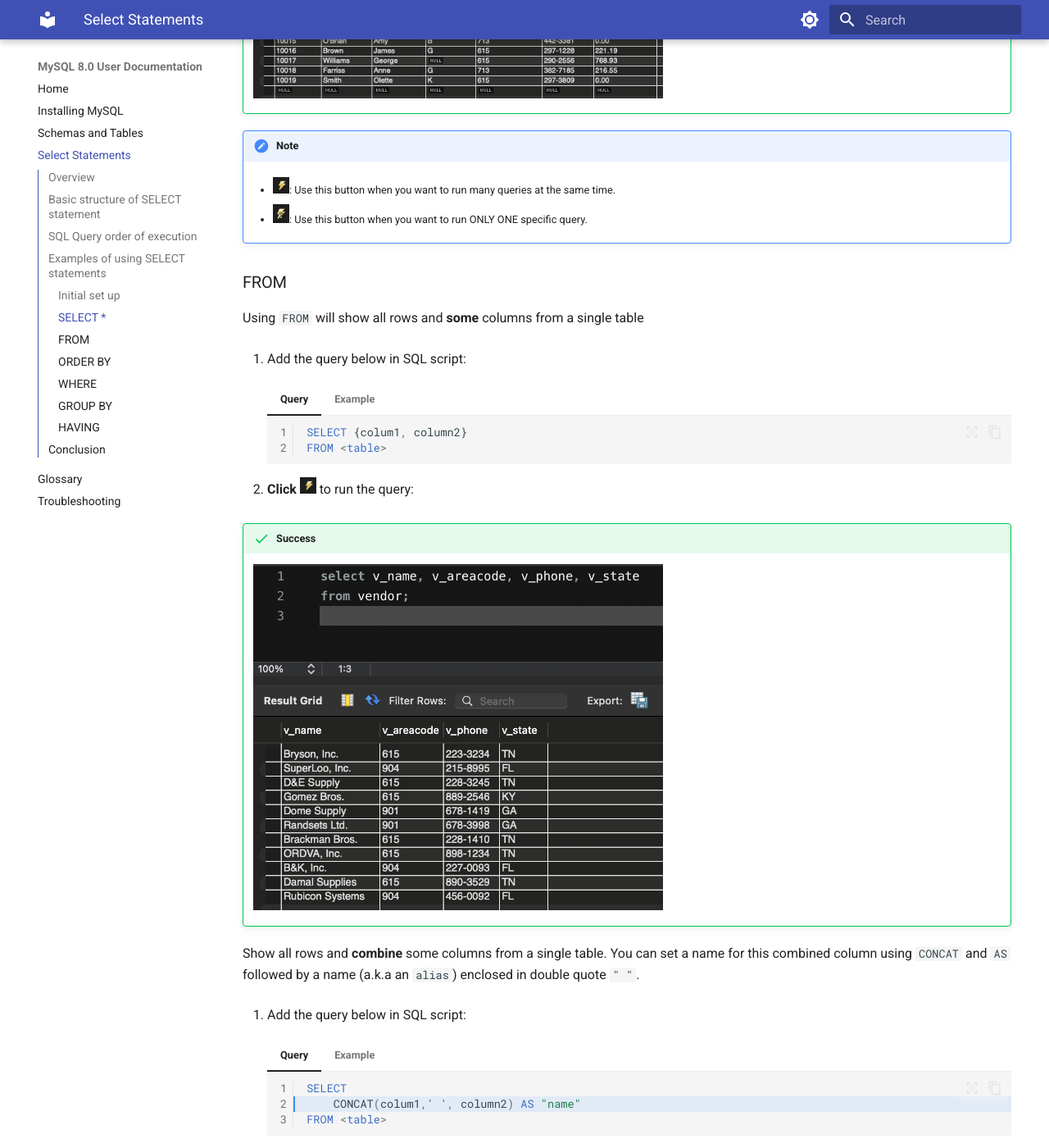
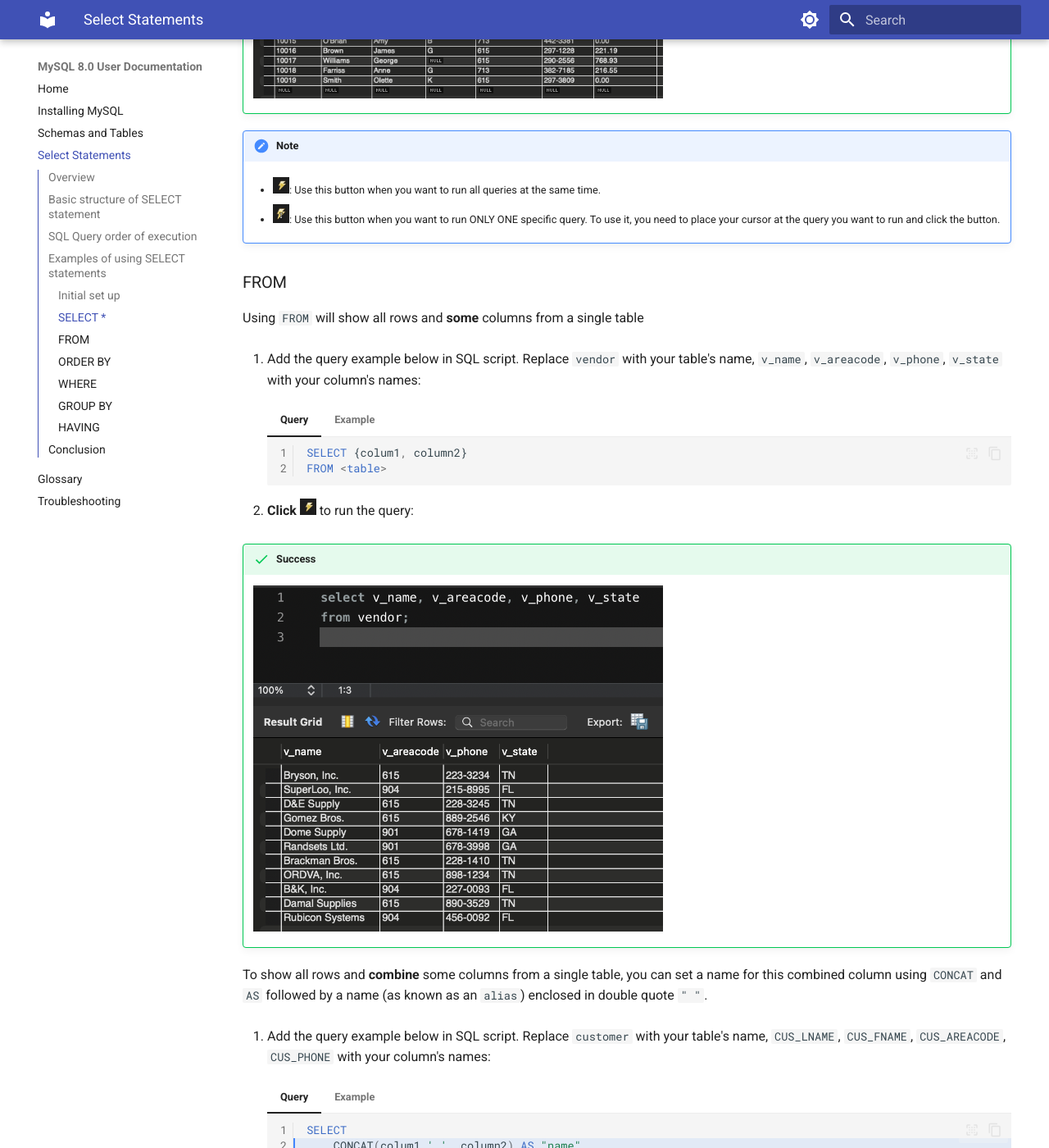
Before and after one commit to tastytough/COMP2116-UserDocs, an MkDocs documentation site: the page built from docs/Task3Emmy.md, in a window 1280 px wide and 1400 px high, scrolled down 4174 px. Shown: the whole window at 82% size. Built offline with MkDocs 1.6.1 and Material for MkDocs 9.7.7, drawn with Linux system fonts in a browser that asks for light colours; emoji names are drawn with the system emoji font; some of the changed text lies outside the part shown.

Commit message:
modify emmy's part, troubleshooting, and glossary

```diff
--- a/docs/Task3Emmy.md
+++ b/docs/Task3Emmy.md
@@ -70,7 +70,7 @@ Before exploring the simpliest SELECT statements, you need to initally set up
 
 2. Choose your MySQL database by **clicking** on the connection.
 
-    In my example, I choose my localhost `Local instance 3306`
+    In the example, it is localhost `Local instance 3306`
 
     ![Open MySQL](/assets/openMySQL.png){width="500"}
 
@@ -90,9 +90,9 @@ Now, you are all set to dive in SELECT statements in the following sections:
 
 ### SELECT *
 
-`SELECT` used with an asterisk `(*)` will return all rows and all columns from the table we're quering
+`SELECT` used with an asterisk `(*)` will return all rows and all columns from the table we're quering.
 
-1. Add the query below in SQL script:
+1. Add the query example below in SQL script. Replace `customer` with your table's name:
 
     === "Query"
 
@@ -114,16 +114,16 @@ Now, you are all set to dive in SELECT statements in the following sections:
     ![SELECT ALL](/assets/selectAll.png){ width="500" }
 
 !!! note
-    * ![Lightning Bolt button](/assets/lightningBtn.png){width="20"}: Use this button when you want to run many queries at the same time.
+    * ![Lightning Bolt button](/assets/lightningBtn.png){width="20"}: Use this button when you want to run all queries at the same time.
 
-    * ![Lightning Bolt button with cursor](/assets/lightningBtnWithCursor.png){width="20"}: Use this button when you want to run ONLY ONE specific query.
+    * ![Lightning Bolt button with cursor](/assets/lightningBtnWithCursor.png){width="20"}: Use this button when you want to run ONLY ONE specific query. To use it, you need to place your cursor at the query you want to run and click the button.
 
 
 ### FROM
 
 Using `FROM` will show all rows and **some** columns from a single table
 
-1. Add the query below in SQL script:
+1. Add the query example below in SQL script. Replace `vendor` with your table's name, `v_name`, `v_areacode`, `v_phone`, `v_state` with your column's names:
 
     === "Query"
 
@@ -145,9 +145,9 @@ Using `FROM` will show all rows and **some** columns from a single table
     ![SELECT FROM](/assets/selectFrom.png){ width="500" }
 
 
-Show all rows and **combine** some columns from a single table. You can set a name for this combined column using `CONCAT` and `AS` followed by a name (a.k.a an `alias`) enclosed in double quote `" "`.
+To show all rows and **combine** some columns from a single table, you can set a name for this combined column using `CONCAT` and `AS` followed by a name (as known as an `alias`) enclosed in double quote `" "`.
 
-1. Add the query below in SQL script:
+1. Add the query example below in SQL script. Replace `customer` with your table's name, `CUS_LNAME`, `CUS_FNAME`, `CUS_AREACODE`, `CUS_PHONE` with your column's names:
 
     === "Query"
 
@@ -175,7 +175,7 @@ Show all rows and **combine** some columns from a single table. You can set a na
 
 Display all rows from a single table in a specific sequence. You can indicate the sorting arrangement using the `ORDER BY` clause.
 
-1. Add the query below in SQL script:
+1. Add the query example below in SQL script. Replace `PRODUCT` with your table's name, `P_CODE`, `P_DESCRIPT`, `P_PRICE` with your column's names:
 
     === "Query"
 
@@ -204,7 +204,7 @@ Display all rows from a single table in a specific sequence. You can indicate th
 
 In the `ORDER BY` clause, you can specify multiple columns for sorting, and the order will proceed sequentially from the first column onward.
 
-1. Add the query below in SQL script:
+1. Add the query example below in SQL script. Replace `CUSTOMER` with your table's name, `CUS_LNAME`, `CUS_FNAME`, `CUS_INITIAL` with your column's names:
 
     === "Query"
 
@@ -231,7 +231,7 @@ In the `ORDER BY` clause, you can specify multiple columns for sorting, and the
 
 Using `WHERE` clause to filter the rows from a table based on specified condition.
 
-1. Add the query below in SQL script:
+1. Add the query example below in SQL script. Replace `CUSTOMER` with your table's name, `CUS_CODE`, `CUS_LNAME`, `CUS_FNAME`, `CUS_AREACODE`, `CUS_PHONE` with your column's names:
 
     === "Query"
 
@@ -271,7 +271,7 @@ Using `WHERE` clause to filter the rows from a table based on specified conditio
 
 Using `GROUP BY` clause to group rows with the same value. This clause is usually used with [aggregate functions](https://www.w3schools.com/sql/sql_aggregate_functions.asp#:~:text=An%20aggregate%20function%20is%20a,clause%20of%20the%20SELECT%20statement.).
 
-1. Add the query below in SQL script:
+1. Add the query example below in SQL script. Replace `VENDOR` with your table's name, `V_STATE` with your column's name:
 
     === "Query"
 
@@ -300,7 +300,7 @@ Using `GROUP BY` clause to group rows with the same value. This clause is usuall
 
 Using `HAVING` clause in SQL to filter the results of grouped data based on specified conditions. It's often used after the `GROUP BY` clause to apply conditions to the groups created by `GROUP BY`. Specifically, `HAVING` is used to filter groups based on aggregate values, such as `SUM`, `COUNT`, `AVG`, `MAX`, `MIN`, etc.
 
-1. Add the query below in SQL script:
+1. Add the query example below in SQL script. Replace `employee` with your table's name, `EMP_LNAME`, with your column's name:
 
     === "Query"
 
```
Also changed, not shown: other parts of docs/Task3Emmy.md (+1 -1 lines), docs/GlossarySB.md (+7 -0 lines), docs/TroubleshootingSB.md (+1 -3 lines).
